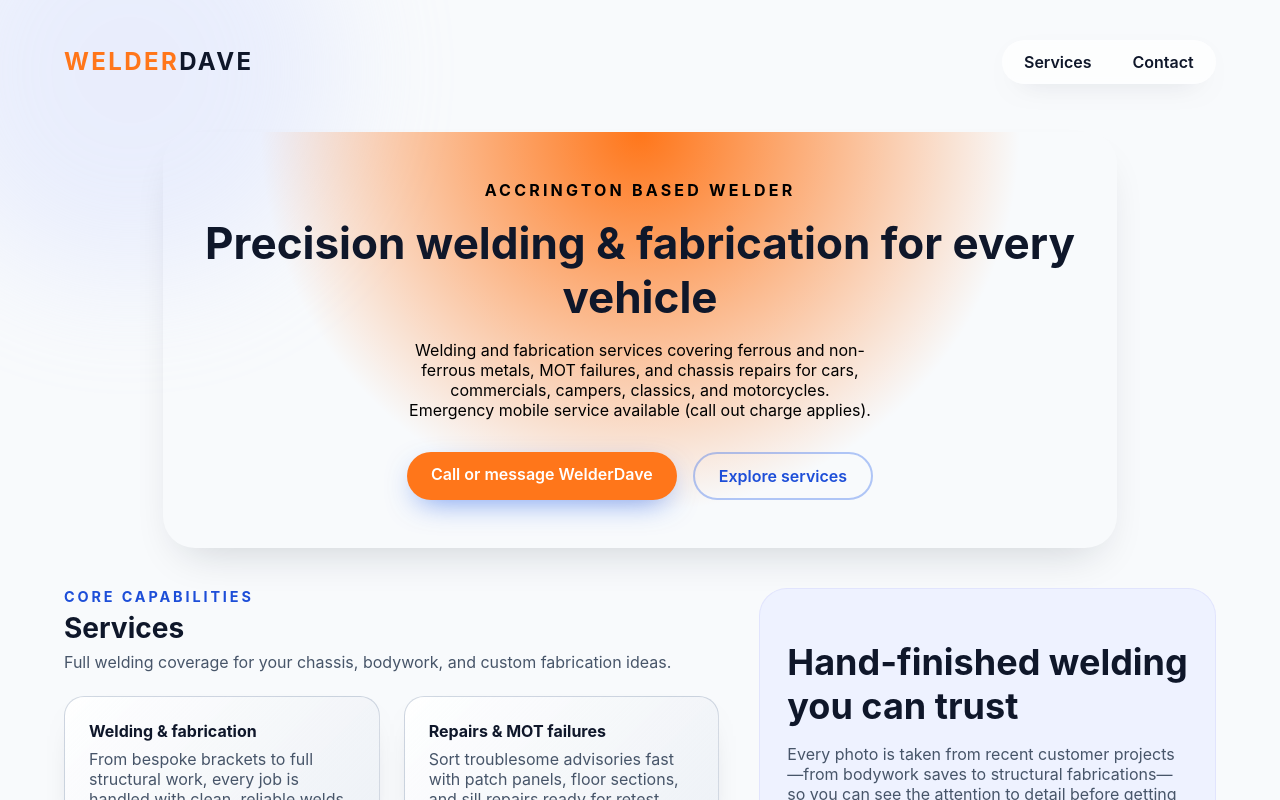
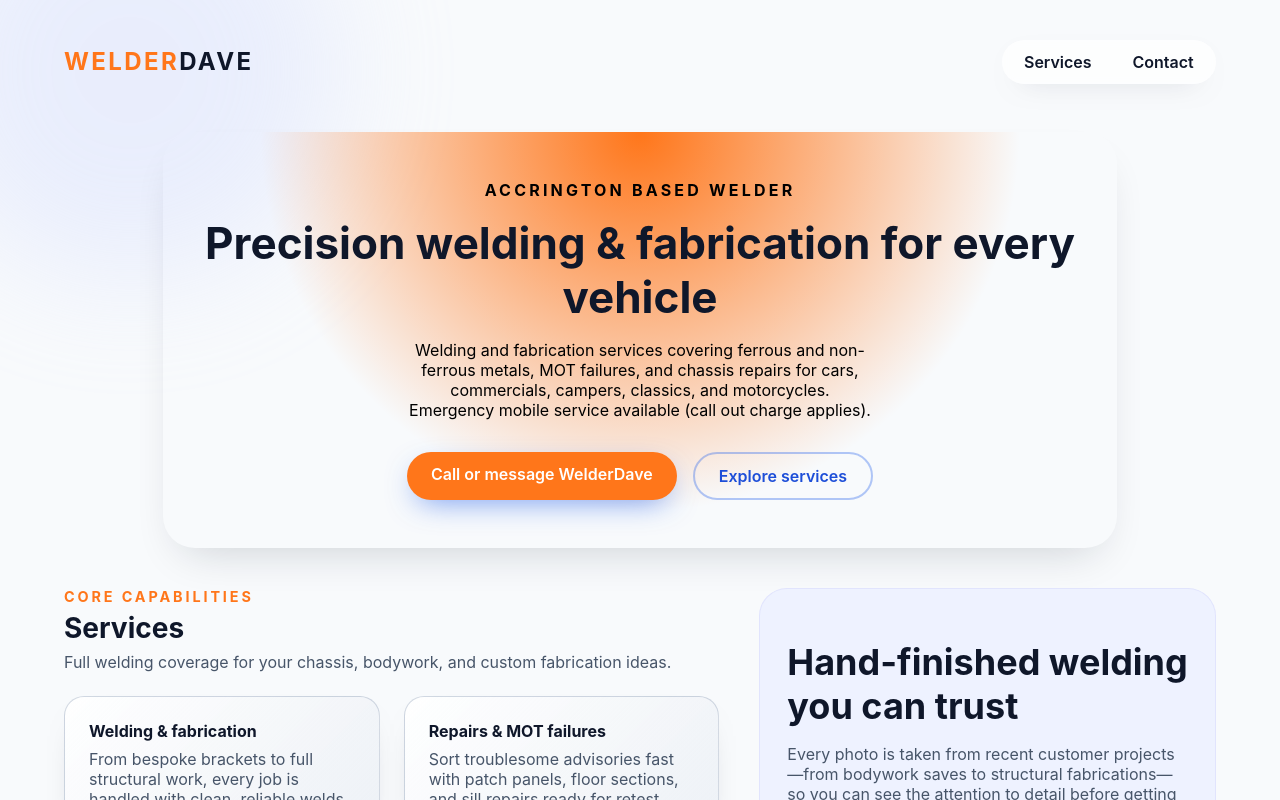
Before and after one commit to jenkinchris11/WelderDave, a Vue app in the folder vue-netlify/: page / in a window 1280 px wide. Shown: the top 800 px of the page. Built offline with nearby package versions, Linux system fonts and the light colour scheme.

Commit message:
Update FeatureGrid.vue

```diff
--- a/vue-netlify/src/components/FeatureGrid.vue
+++ b/vue-netlify/src/components/FeatureGrid.vue
@@ -64,7 +64,7 @@ const features = [
   letter-spacing: 0.2em;
   text-transform: uppercase;
   font-weight: 700;
-  color: #1d4ed8;
+  color: #FF761A;
 }
 
 h3 {
```
